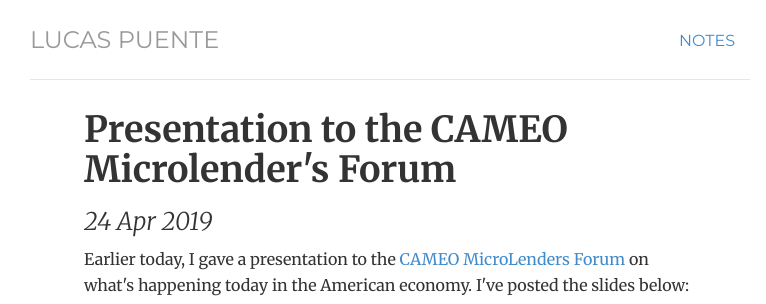
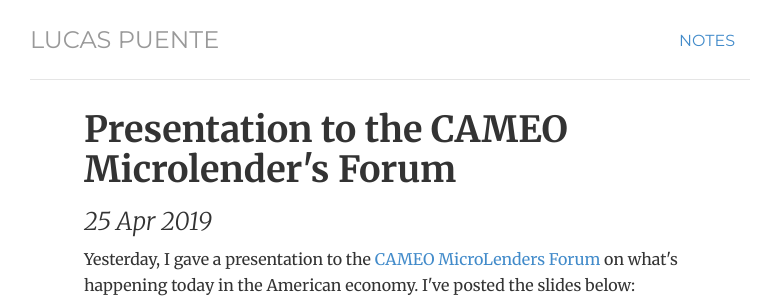
Before and after one commit to LucasPuente/lucaspuente.github.io, a Jekyll site: the page built from _posts/2019-04-23-CAMEO_Presentation.html, in a window 1280 px wide, cut to the strip 0-304 px from the top of the page. Shown: the whole strip, without its empty margins (250-1016 px from the left). Built offline with Jekyll 4.4.1, drawn with Linux system fonts in a browser that asks for light colours; comment, search, counter and statistics services are not loaded.

Commit message:
Update 2019-04-23-CAMEO_Presentation.html

```diff
--- a/_posts/2019-04-23-CAMEO_Presentation.html
+++ b/_posts/2019-04-23-CAMEO_Presentation.html
@@ -16,5 +16,5 @@
   first_name: 'Lucas'
   last_name: 'Puente'
 ---
-<p>Earlier today, I gave a presentation to the <a href="https://microbiz.org/events/2019-microlenders-forum/">CAMEO MicroLenders Forum</a> on what's happening today in the American economy. I've posted the slides below:</p>
+<p>Yesterday, I gave a presentation to the <a href="https://microbiz.org/events/2019-microlenders-forum/">CAMEO MicroLenders Forum</a> on what's happening today in the American economy. I've posted the slides below:</p>
 <iframe src="https://drive.google.com/file/d/1E7krfbQCwvW6sxIC24fm4SZ2-E820jhx/preview" width="640" height="480"></iframe>
```
Also changed, not shown: other parts of _posts/2019-04-23-CAMEO_Presentation.html (+1 -1 lines).
